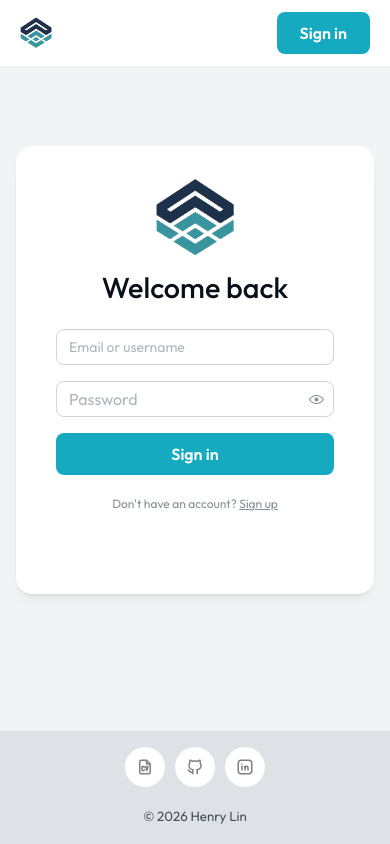
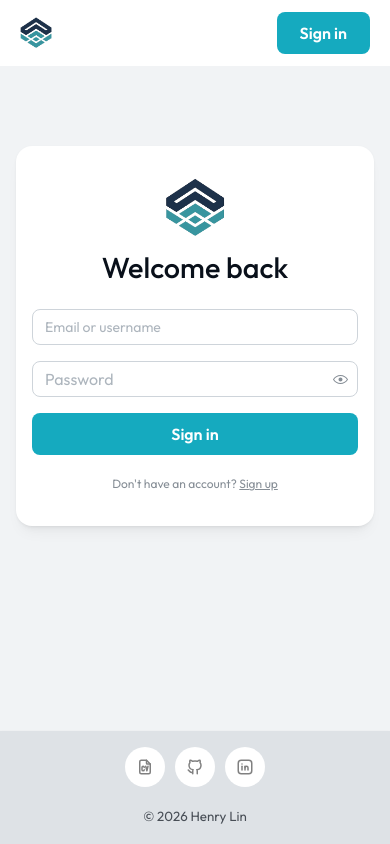
Before and after one commit to henrylin03/top-pressure-blog--FE, a React (Vite) app: page /login in a window 390 px wide. Built offline with nearby package versions, Linux system fonts and the light colour scheme; a web font is replaced by a local one.

Commit message:
feat(login): make padding and size of image to be responsive to screen size
smaller on smaller screens

```diff
--- a/src/routes/login.tsx
+++ b/src/routes/login.tsx
@@ -47,18 +47,17 @@ const LoginPage = () => {
 				maw="24rem"
 				m="auto"
 				pt="xl"
-				pb="5rem"
-				px="2.5rem"
+				pb={{ base: "xl", xs: "5rem" }}
+				px={{ base: "md", xs: "2.5rem" }}
 				radius="lg"
 			>
 				<Stack align="center" gap="lg">
 					<Stack component="header" align="center" gap={0}>
 						<Link to="/" aria-label="Return to home page">
 							<img
+								className={styles.logo}
 								src={logoImg}
 								alt="Logo of Top Pressure Blog"
-								width="80"
-								height="80"
 								loading="eager"
 							/>
 						</Link>
--- a/src/styles/Login.module.css
+++ b/src/styles/Login.module.css
@@ -2,6 +2,11 @@
   font-family: var(--fancy-font);
   font-weight: 500;
   font-size: 1.8rem;
+}
+
+.logo {
+  width: 80px;
+  height: 80px;
 }
 
 .form {
@@ -11,3 +16,10 @@
 .inputs {
   list-style-type: none;
 }
+
+@media (max-width: $mantine-breakpoint-sm) {
+  .logo {
+    width: 60px;
+    height: 60px;
+  }
+}
```
